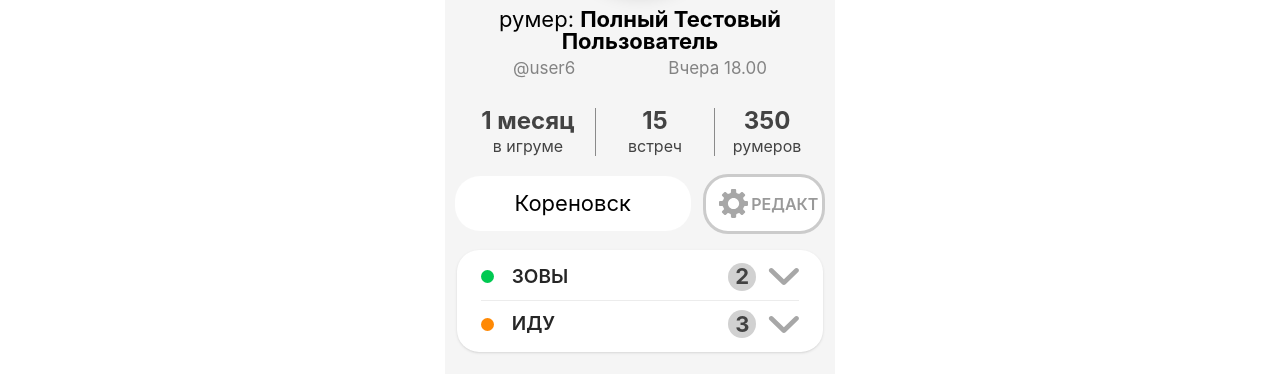
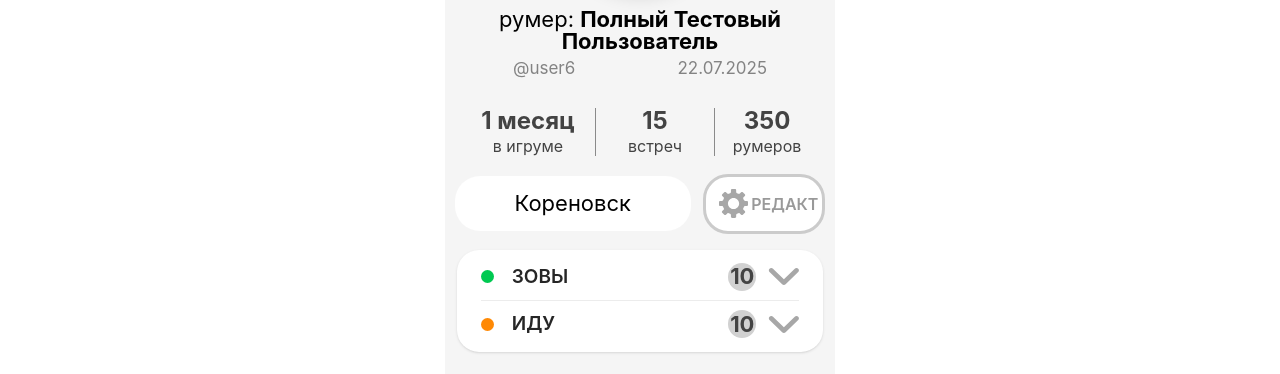
Before and after one commit to Sulaev/igroom-profile, a Next.js app: page /profile in a window 1280 px wide. Shown: the part 276-650 px from the top of the page. Built offline with nearby package versions, Linux system fonts and the light colour scheme; no server answers.

Commit message:
e.sulaev/add date utils function

```diff
--- a/entities/profile/ProfileCard.tsx
+++ b/entities/profile/ProfileCard.tsx
@@ -2,6 +2,7 @@
 
 import { Profile } from "./types";
 import { Avatar } from "./Avatar";
+import { formatLastSeen } from "@/shared/lib/dateUtils";
 
 export function ProfileCard({ profile }: { profile: Profile }) {
   return (
@@ -46,7 +47,7 @@ export function ProfileCard({ profile }: { profile: Profile }) {
         </div>
         <div className="flex flex-row items-center justify-between w-full px-17">
           <span className="text-[17px] text-[#838383]">@{profile.nickname}</span>
-          <span className="text-[17px] text-[#838383]">Вчера 18.00</span>
+          <span className="text-[17px] text-[#838383]">{formatLastSeen(profile.last_login_at)}</span>
         </div>
       </div>
 
@@ -90,7 +91,7 @@ export function ProfileCard({ profile }: { profile: Profile }) {
           </div>
           <div className="flex items-center gap-3">
             <span className="w-7 h-7 rounded-full bg-[#D1D1D1] flex items-center justify-center text-[22px] text-[#434343] font-bold">
-              2
+              {profile.calling_limit}
             </span>
             <img src="/icon/chevronDown.svg" alt="Котум" width={31} height={18} />
           </div>
@@ -106,7 +107,7 @@ export function ProfileCard({ profile }: { profile: Profile }) {
 
           <div className="flex items-center gap-3">
             <span className="w-7 h-7 rounded-full bg-[#D1D1D1] flex items-center justify-center text-[22px] text-[#434343] font-bold">
-              3
+              {profile.going_limit}
             </span>
             <img src="/icon/chevronDown.svg" alt="Котум" width={31} height={18} />
           </div>
@@ -173,7 +174,7 @@ export function ProfileCard({ profile }: { profile: Profile }) {
 
         <div className="bg-white rounded-[25px] px-4 py-3 shadow-sm flex flex-col gap-1 relative">
           <div className="text-black text-[17px] font-normal leading-snug pr-10 line-clamp-4">
-            Я профессиональный скуф, обажаю сидеть дома и часто играю в Мафию с друзьями по вечерам в Сицилии и зовем всех желающих и разные другие дела...
+            {profile.about}
           </div>
 
           <img
@@ -188,7 +189,7 @@ export function ProfileCard({ profile }: { profile: Profile }) {
 
           <div className="flex justify-between items-center mt-1">
             <span className="text-black text-[17px]">Мой телеграм</span>
-            <span className="text-black text-[17px] font-bold">@ribakit3</span>
+            <span className="text-black text-[17px] font-bold">@{profile.telegram}</span>
           </div>
         </div>
 
--- /dev/null
+++ b/shared/lib/dateUtils.ts
@@ -0,0 +1,38 @@
+export function formatLastSeen(isoDate: string): string {
+  const date = new Date(isoDate);
+  const now = new Date();
+
+  const dateDay = date.getDate();
+  const nowDay = now.getDate();
+  const dateMonth = date.getMonth();
+  const nowMonth = now.getMonth();
+  const dateYear = date.getFullYear();
+  const nowYear = now.getFullYear();
+
+  const pad = (n: number) => n.toString().padStart(2, "0");
+  const time = `${pad(date.getHours())}:${pad(date.getMinutes())}`;
+
+  const dateOnly = new Date(dateYear, dateMonth, dateDay);
+  const nowOnly = new Date(nowYear, nowMonth, nowDay);
+  const diffMs = nowOnly.getTime() - dateOnly.getTime();
+  const diffDays = Math.floor(diffMs / (1000 * 60 * 60 * 24));
+
+  if (
+    dateYear === nowYear &&
+    dateMonth === nowMonth &&
+    dateDay === nowDay
+  ) {
+    return `Сегодня ${time}`;
+  }
+  if (
+    dateYear === nowYear &&
+    dateMonth === nowMonth &&
+    dateDay === nowDay - 1
+  ) {
+    return `Вчера ${time}`;
+  }
+  if (diffDays > 1 && diffDays <= 7) {
+    return `${diffDays} дня назад`;
+  }
+  return `${pad(date.getDate())}.${pad(date.getMonth() + 1)}.${date.getFullYear()}`;
+}
```
